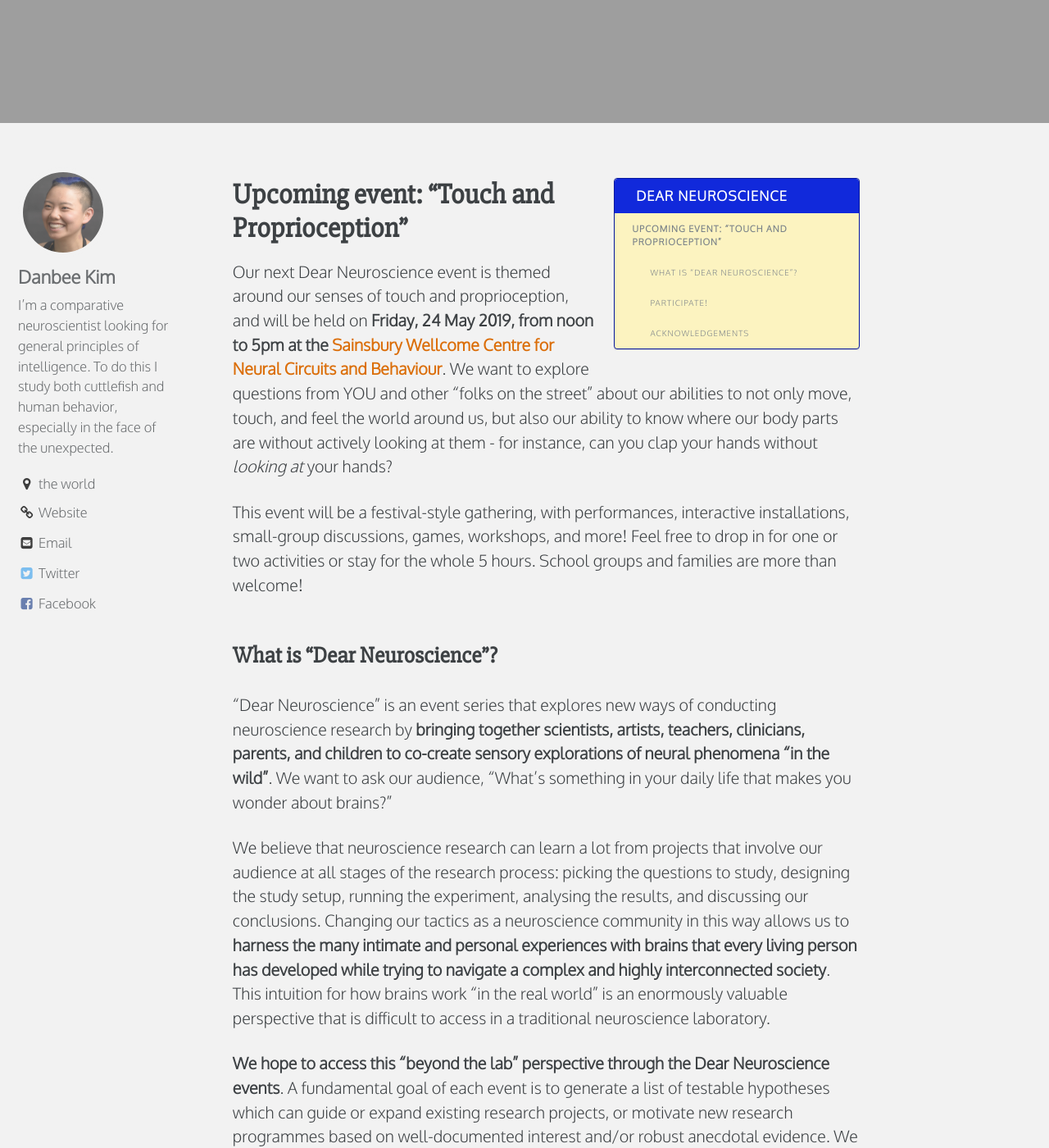
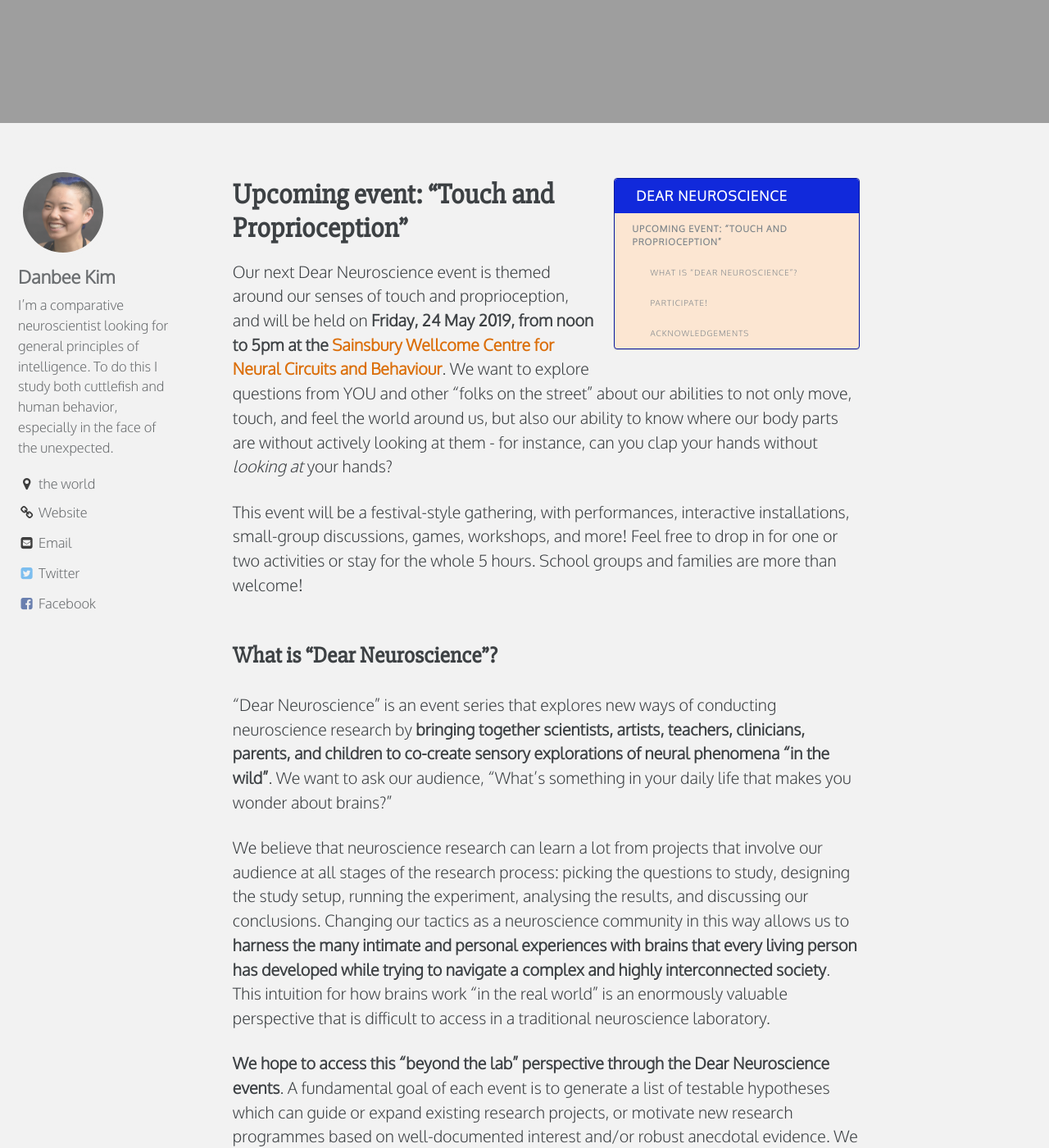
Before and after one commit to everymind/DearNeuroscience, a Jekyll site: the page built from index.md, in a window 1280 px wide and 1400 px high, scrolled down 910 px. Shown: the whole window at 82% size. Built offline with Jekyll 4.4.1, drawn with Linux system fonts in a browser that asks for light colours; comment, search, counter and statistics services are not loaded.

Commit message:
changed toc background to match link color

```diff
--- a/_sass/minimal-mistakes/_navigation.scss
+++ b/_sass/minimal-mistakes/_navigation.scss
@@ -500,7 +500,7 @@
   color: $gray;
   text-transform: uppercase;
   letter-spacing: 1px;
-  background-color: #fcf3c0;
+  background-color: #fce6d2;
   border: 1px solid #06189e;
   border-radius: $border-radius;
   box-shadow: $box-shadow;
```
